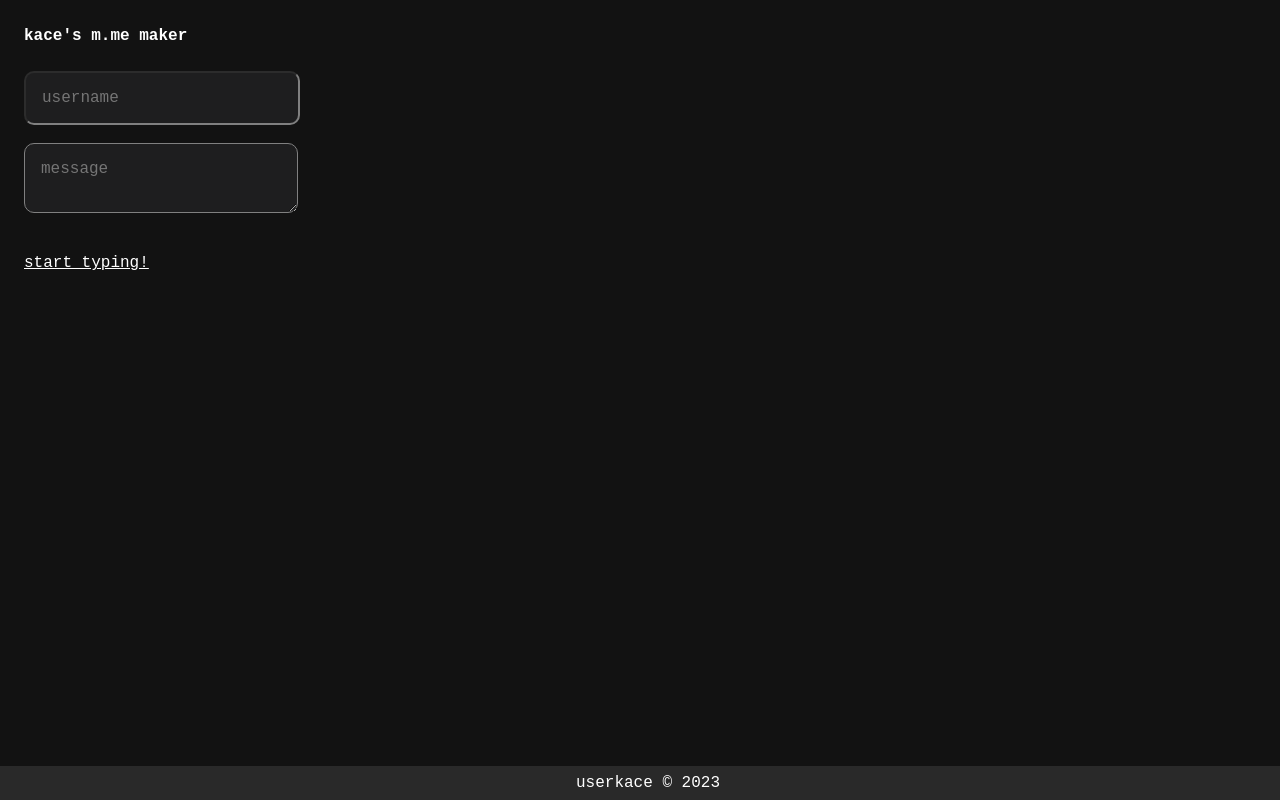
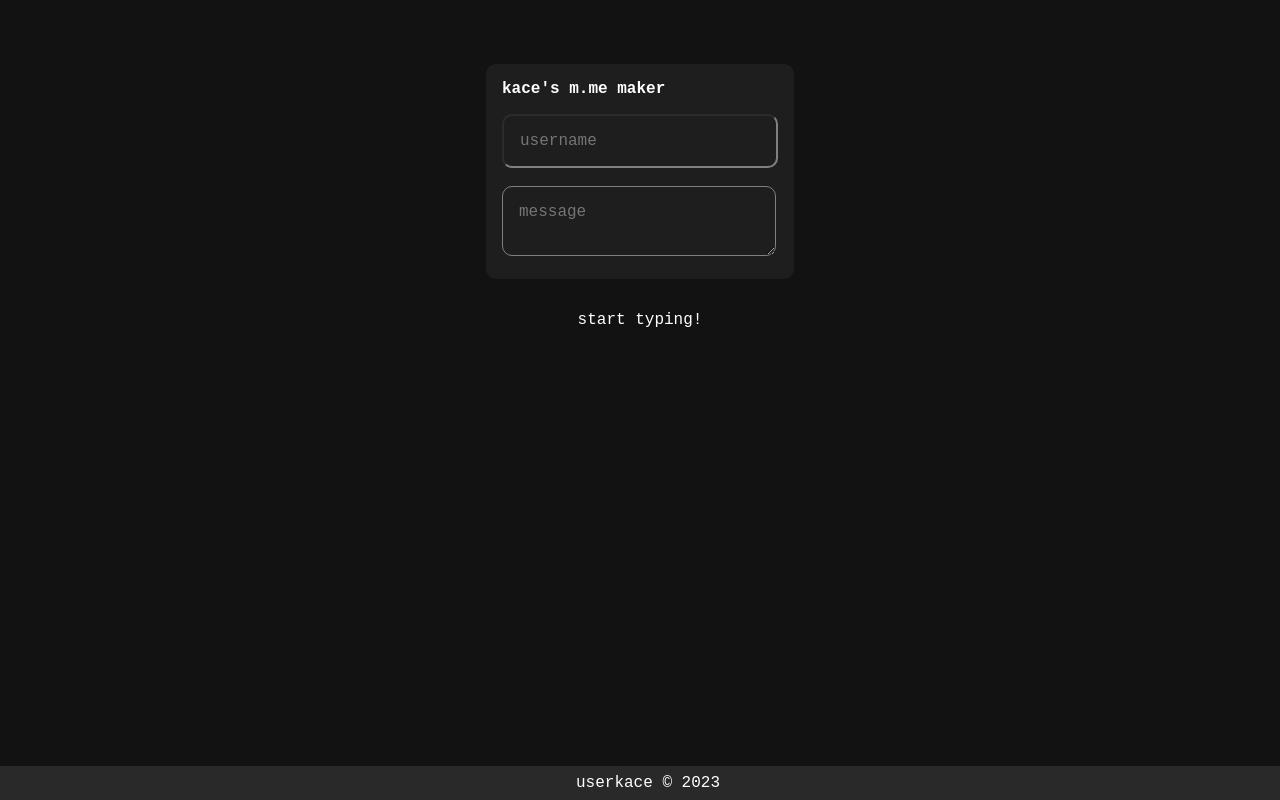
Before and after one commit to userkace/m.me, a plain HTML site: page index.html in a window 1280 px wide. Drawn offline with Linux system fonts and the light colour scheme.

Commit message:
Add files via upload

```diff
--- a/index.html
+++ b/index.html
@@ -12,17 +12,20 @@
     <link rel="stylesheet" href="style.css">
 </head>
 <body>
-    <h1>kace's m.me maker</h1>
+    <div id="bodyWrapper">
+        <div id="formWrapper">
+            <h1 id="formTitle">kace's m.me maker</h1>
             <form id="form">
                 <input type="text" placeholder="username" value="" id="username" name="username" oninput="toggleButtonVisibility()"><br><br>
                 <textarea type="textarea" placeholder="message" value="" id="message" name="message" oninput="toggleButtonVisibility()"></textarea><br><br>
             </form>
-    <br>
+        </div>
         <div id="linkWrapper">
             <a id="link" href="">start typing!</a><br><br>
             <a id="linkTxt" href=""></a>
         </div>
         <button id="copy" onclick="copyToClipboard()">copy</button>
+    </div>
     <footer><a href="user.kace.dev" id="footer">userkace</a> &#169 2023</footer>
     <script src="script.js"></script>
 </body>
--- a/script.js
+++ b/script.js
@@ -38,14 +38,16 @@ function updateLink() {
     var link = document.getElementById("link");
     var linkTxt = document.getElementById("linkTxt");
 
-    const linkPointer = document.querySelector('#link');
-    linkPointer.style.setProperty('--text-decoration', 'none');
     if ((username === "")||(text === "")){
+        link.style.setProperty('--text-decoration', 'none');
+        linkTxt.style.setProperty('--text-decoration', 'none');
         link.href = "";
         link.innerText = "start typing!";
         linkTxt.href = "";
         linkTxt.innerText = "";
     } else {
+        link.style.setProperty('--text-decoration', 'underline');
+        linkTxt.style.setProperty('--text-decoration', 'underline');
         link.href = url;
         link.innerText = url;
         linkTxt.href = urlTxt;
--- a/style.css
+++ b/style.css
@@ -2,22 +2,46 @@
     --kace-orange: hsl(21, 98%, 67%);
 }
 * {
-    font-family: 'Courier New', Courier, monospace;
+    font-family:'Courier New', Courier, monospace;
     font-size: 12pt;
     color: #fff;
+    margin: 0;
+    padding: 0;
 }
 body{
     background-color: #121212;
     user-select: none;
 }
+#bodyWrapper{
+    display: flex;
+    flex-direction: column;
+    align-items: center;
+    justify-content: center;
+    gap: 1em;
+}
+#formWrapper{
+    background-color: #1e1e1f;
+    border-radius: 10px;
+    padding: 1em;
+    padding-bottom: 0;
+    margin-top: 4em;
+    margin-bottom: 1em;
+}
+#formTitle{
+    padding: 0;
+    padding-bottom: 1em;
+}
 h1{padding:1em;}
 #link,
 #linkTxt{
+    --text-decoration: none;
+    text-decoration: var(--text-decoration);
     padding: 1em;
 }
 form{
     padding: 0;
     margin: 0;
+    gap: 0;
 }
 textarea,
 input {
@@ -27,7 +51,6 @@ input {
     color: #8d8d8d;
     border-radius: 10px;
     border-color: grey;
-    margin: 0em 1em;
     padding: 1em;
 }
 textarea:focus,
```
Lines whose indentation alone changed are shown as unchanged.
